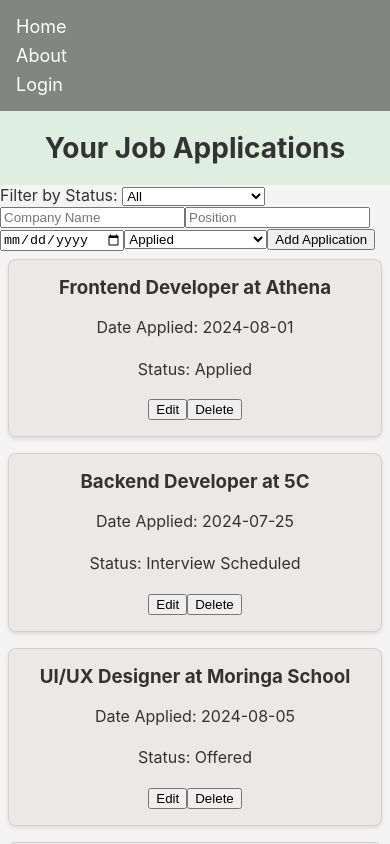
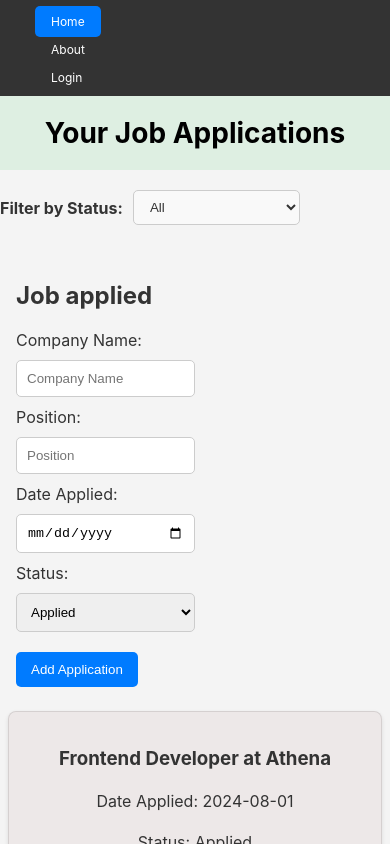
Before and after one commit to swahib599/Job-Application-Track, a React (Create React App) app in the folder tracker-app/: page / in a window 390 px wide. Shown: the top 844 px of the page. Built offline with nearby package versions, Linux system fonts and the light colour scheme; data requests are answered from the project's data file.

Commit message:
Adds styling

```diff
--- a/tracker-app/public/index.html
+++ b/tracker-app/public/index.html
@@ -24,7 +24,7 @@
       work correctly both with client-side routing and a non-root public URL.
       Learn how to configure a non-root public URL by running `npm run build`.
     -->
-    <title>React App</title>
+    <title>Job Application Tracker</title>
   </head>
   <body>
     <noscript>You need to enable JavaScript to run this app.</noscript>
--- a/tracker-app/src/App.css
+++ b/tracker-app/src/App.css
@@ -7,121 +7,221 @@ body {
     sans-serif;
   -webkit-font-smoothing: antialiased;
   -moz-osx-font-smoothing: grayscale;
-  background-color: #f4f4f4; /* Light background for better contrast */
-  color: #333; /* Dark text color for readability */
-  box-sizing: border-box; /* Ensure padding and borders are included in the element's width and height */
+  background-color: #f4f4f4;
+  color: #333;
+  box-sizing: border-box;
 }
 
 /* Code Block Styling */
 code {
   font-family: source-code-pro, Menlo, Monaco, Consolas, 'Courier New',
     monospace;
-  background-color: #f0f0f0; /* Light grey background for code blocks */
-  padding: 4px 8px; /* Padding for better readability */
-  border-radius: 4px; /* Rounded corners for a softer look */
-  color: #d63384; /* Highlighted text color */
+  background-color: #f0f0f0;
+  padding: 4px 8px;
+
+
 }
 
-/* Layout Container */
-.container {
-  display: flex;
-  flex-direction: column;
-  min-height: 100vh;
-}
 
 /* Header Styling */
 header {
-  background-color: #deefe2; /* Primary color background */
-  color: #fff; /* White text color */
-  padding: 20px; /* Padding inside header */
-  text-align: center; /* Center align the header text */
+  background-color: #deefe2;
+  color: black;
+  padding: 20px;
+  text-align: center;
 }
 
 header h2 {
-  margin: 0; /* Remove default margin */
-  font-size: 28px; /* Larger font size for header */
+  margin: 0;
+  font-size: 28px;
 }
 
 /* Navigation Bar */
 nav {
-  background-color: #828582; /* Slightly darker color for navigation */
-  padding: 16px;
+  top: 0;
+  background-color: #333;
+  padding: 10px 20px;
+
 }
 
 nav ul {
+  list-style: none;
   display: flex;
   justify-content: center;
-  list-style-type: none;
+  margin: 0;
   padding: 0;
-  margin: 0;
-  gap: 16px; /* Space between navigation items */
+
+
 }
 
 nav ul li {
-  font-size: 18px;
+  margin: 0 15px;
 }
 
 nav ul li a {
+  color: white;
   text-decoration: none;
-  color: #fff;
-  transition: color 0.3s ease;
+  font-size: 12px;
+  padding: 8px 16px;
+  border-radius: 5px;
+  transition: background-color 0.3s ease, color 0.3s ease;
 }
 
 nav ul li a:hover {
-  color: #90812b; /* Gold color on hover */
+  color: #007bff;
+
+
 }
 
-/* Flexbox Container for Lists */
+nav ul li a.active {
+  background-color: #007bff;
+  color: white;
+}
+
+/* Status Bar */
+
+.filter {
+  display: flex;
+  align-items: center;
+  margin: 20px 0;
+}
+
+.filter label {
+  margin-right: 10px;
+  font-weight: bold;
+  color: #333;
+}
+
+.filter select {
+  padding: 8px 12px;
+  border-radius: 5px;
+  border: 1px solid #ccc;
+  background-color: #f9f9f9;
+  color: #333;
+  cursor: pointer;
+  transition: all 0.3s ease;
+}
+
+.filter select:hover {
+  border-color: #007bff;
+}
+
+.filter select:focus {
+  outline: none;
+  box-shadow: 0 0 5px rgba(0, 123, 255, 0.5);
+  border-color: #007bff;
+}
+
+/* Form */
+
+.form {
+  padding: 1em;
+}
+
+.form-input {
+  padding: 10px;
+  margin: 10px 0;
+  border-radius: 5px;
+  border: 1px solid #ccc;
+  width: 50%;
+  box-sizing: border-box;
+  display: block;
+}
+
+.form-select {
+  padding: 10px;
+  margin: 10px 0;
+  border-radius: 5px;
+  border: 1px solid #ccc;
+  width: 50%;
+  box-sizing: border-box;
+  display: block;
+}
+
+.form-button {
+  padding: 10px 15px;
+  margin-top: 10px;
+  background-color: #007bff;
+  color: white;
+  border: none;
+  border-radius: 5px;
+  cursor: pointer;
+}
+
+.form-button:hover {
+  background-color: #0056b3;
+}
+
+
+
+/* About */
+.about {
+  max-width: 800px;
+  padding: 20px;
+  background-color: #f9f9f9;
+  border-radius: 8px;
+  line-height: 1.6;
+}
+
+/* Application Lists */
 .flex-container {
   display: flex;
   flex-wrap: wrap;
   justify-content: center;
-  gap: 16px; /* Space between items */
-  padding: 16px; /* Padding around the container */
+  gap: 16px;
+  padding: 16px;
 }
 
-/* Flexbox Items with Transparent Background */
+/* Application Items */
 .flex-item {
-  background-color: rgba(235, 229, 229, 0.8); /* White background with transparency */
-  padding: 16px; /* Padding inside each item */
-  border-radius: 8px; /* Rounded corners */
-  border: 1px solid rgba(0, 0, 0, 0.1); /* Light border for better definition */
-  box-shadow: 0 2px 4px rgba(0, 0, 0, 0.1); /* Subtle shadow for depth */
-  flex: 1 1 200px; /* Flex-grow, flex-shrink, and min-width */
-  max-width: 300px; /* Max-width to prevent items from getting too large */
-  text-align: center; /* Center text inside each item */
-  transition: transform 0.3s ease; /* Smooth transformation for hover effect */
+  background-color: rgba(235, 229, 229, 0.8);
+  padding: 16px;
+  border-radius: 8px;
+  border: 1px solid rgba(0, 0, 0, 0.1);
+  box-shadow: 0 2px 4px rgba(0, 0, 0, 0.1);
+  flex: 1 1 200px;
+  max-width: 300px;
+  text-align: center;
+  transition: transform 0.3s ease;
 }
 
 .flex-item:hover {
   transform: translateY(-5px); /* Slight lift on hover */
 }
 
-/* Responsive Typography */
-h1, h2, h3, h4, h5, h6 {
-  color: #333; /* Consistent text color */
-  margin-top: 0; /* Remove default margin from top */
-  margin-bottom: 16px; /* Consistent spacing after headings */
+p {
+  line-height: 1.6;
+  margin-bottom: 16px;
 }
 
-p {
-  line-height: 1.6; /* Improved readability with line height */
-  margin-bottom: 16px; /* Consistent spacing after paragraphs */
+.flex-item button {
+  padding: 8px 12px;
+  margin: 5px;
+  border-radius: 4px;
+  border: none;
+  cursor: pointer;
+  font-size: 12px;
+  background-color:#007bff;
+  color: white;
+}
+
+.flex-item button:hover{
+  background-color: #0056b3;
 }
 
 /* Responsive Media Queries */
 @media (max-width: 768px) {
   .flex-container {
-    padding: 8px; /* Reduce padding on smaller screens */
+    padding: 8px;
   }
 
   .flex-item {
-    flex: 1 1 100%; /* Stack items vertically on small screens */
-    max-width: 100%; /* Ensure full-width items */
+    flex: 1 1 100%;
+    max-width: 100%;
   }
 
   nav ul {
-    flex-direction: column; /* Stack nav items vertically */
-    gap: 8px; /* Reduce gap between nav items */
+    flex-direction: column;
+    gap: 8px;
   }
 }
--- a/tracker-app/src/App.js
+++ b/tracker-app/src/App.js
@@ -1,5 +1,4 @@
 import React, { useState, useEffect } from 'react';
-import NavBar from './Components/NavBar';
 import Header from './Components/Header';
 import ApplicationList from './Components/ApplicationList';
 import ApplicationForm from './Components/ApplicationForm';
@@ -59,7 +58,6 @@ const App = () => {
 
   return (
     <div>
-      <NavBar />
       <Header />
       <StatusFilter status={status} setStatus={setStatus} />
       <ApplicationForm onApplicationAdded={addApplication} />
--- a/tracker-app/src/AppRouter.js
+++ b/tracker-app/src/AppRouter.js
@@ -3,14 +3,18 @@ import { BrowserRouter as Router, Route, Routes } from 'react-router-dom';
 import App from './App';
 import About from './Pages/About';
 import Login from './Pages/Login';
+import NavBar from './Components/NavBar'
 
-const AppRouter = () => {
+function AppRouter() {
+
   return (
     <Router>
+      <NavBar/>
       <Routes>
+        <Route path="/login" element={<Login />} />
         <Route path="/" element={<App />} />
         <Route path="/about" element={<About />} />
-        <Route path="/login" element={<Login />} />
+
       </Routes>
     </Router>
   );
--- a/tracker-app/src/Components/ApplicationForm.js
+++ b/tracker-app/src/Components/ApplicationForm.js
@@ -1,6 +1,6 @@
 import React, { useState } from 'react';
 
-const ApplicationForm = ({ onApplicationAdded }) => {
+function ApplicationForm ({ onApplicationAdded }) {
   const [formData, setFormData] = useState({
     companyName: '',
     position: '',
@@ -34,38 +34,52 @@ const ApplicationForm = ({ onApplicationAdded }) => {
   };
 
   return (
-    <form onSubmit={handleSubmit}>
+
+    <form onSubmit={handleSubmit} className='form'>
+      <h2>Job applied</h2>
+      <label htmlFor="companyName">Company Name:</label>
       <input
         type="text"
+        id='companyName'
         name="companyName"
         placeholder="Company Name"
         value={formData.companyName}
         onChange={handleChange}
+        className='form-input'
       />
+      <label htmlFor="position">Position:</label>
       <input
         type="text"
+        id="position"
         name="position"
         placeholder="Position"
         value={formData.position}
         onChange={handleChange}
+        className='form-input'
       />
+      <label htmlFor="dateApplied">Date Applied:</label>
       <input
         type="date"
+        id="dateApplied"
         name="dateApplied"
         value={formData.dateApplied}
         onChange={handleChange}
+        className='form-input'
       />
+      <label htmlFor="status">Status:</label>
       <select
         name="status"
+        id="status"
         value={formData.status}
         onChange={handleChange}
+        className='form-select'
       >
         <option value="Applied">Applied</option>
         <option value="Interview Scheduled">Interview Scheduled</option>
         <option value="Offered">Offered</option>
         <option value="Rejected">Rejected</option>
       </select>
-      <button type="submit">Add Application</button>
+      <button type="submit" className='form-button'>Add Application</button>
     </form>
   );
 };
--- a/tracker-app/src/Components/ApplicationItem.js
+++ b/tracker-app/src/Components/ApplicationItem.js
@@ -1,6 +1,6 @@
 import React, { useState } from 'react';
 
-const ApplicationItem = ({ application, onDelete, onEdit }) => {
+function ApplicationItem ({ application, onDelete, onEdit }) {
   const [isEditing, setIsEditing] = useState(false);
   const [formData, setFormData] = useState({ ...application });
 
@@ -18,7 +18,7 @@ const ApplicationItem = ({ application, onDelete, onEdit }) => {
 
   if (isEditing) {
     return (
-      <div className="flex-item"> {/* Ensure flex-item class is applied */}
+      <div className="flex-item">
         <input
           type="text"
           name="companyName"
@@ -54,12 +54,12 @@ const ApplicationItem = ({ application, onDelete, onEdit }) => {
   }
 
   return (
-    <div className="flex-item"> {/* Ensure flex-item class is applied */}
+    <div className="flex-item">
       <h3>{application.position} at {application.companyName}</h3>
       <p>Date Applied: {application.dateApplied}</p>
       <p>Status: {application.status}</p>
-      <button onClick={() => setIsEditing(true)}>Edit</button>
-      <button onClick={() => onDelete(application.id)}>Delete</button>
+      <button onClick={() => setIsEditing(true)} className='edit-button'>Edit</button>
+      <button onClick={() => onDelete(application.id)} className='delete-btn'>Delete</button>
     </div>
   );
 };
--- a/tracker-app/src/Components/ApplicationList.js
+++ b/tracker-app/src/Components/ApplicationList.js
@@ -1,9 +1,9 @@
 import React from 'react';
 import ApplicationItem from './ApplicationItem';
 
-const ApplicationList = ({ applications, onDelete, onEdit }) => {
+function ApplicationList ({ applications, onDelete, onEdit }) {
   return (
-    <div className="flex-container"> {/* Updated to flex-container */}
+    <div className="flex-container">
       {applications.map(application => (
         <ApplicationItem
           key={application.id}
--- a/tracker-app/src/Components/Header.js
+++ b/tracker-app/src/Components/Header.js
@@ -1,6 +1,6 @@
 import React from 'react';
 
-const Header = () => {
+function Header() {
   return (
     <header>
       <h2>Your Job Applications</h2>
--- a/tracker-app/src/Components/NavBar.js
+++ b/tracker-app/src/Components/NavBar.js
@@ -1,7 +1,7 @@
 import React from 'react';
 import { NavLink } from 'react-router-dom';
 
-const NavBar = () => {
+function NavBar() {
   return (
     <nav>
       <ul>
--- a/tracker-app/src/Components/StatusFilter.js
+++ b/tracker-app/src/Components/StatusFilter.js
@@ -1,8 +1,8 @@
 import React from 'react';
 
-const StatusFilter = ({ status, setStatus }) => {
+function StatusFilter({ status, setStatus }) {
   return (
-    <div>
+    <div className='filter'>
       <label htmlFor="status-filter">Filter by Status: </label>
       <select
         id="status-filter"
```
Also changed, not shown: tracker-app/src/Pages/About.js (+23 -4 lines), tracker-app/src/Pages/Login.js (+18 -10 lines), 1 other file (tests, documents, lock files or other folders).
